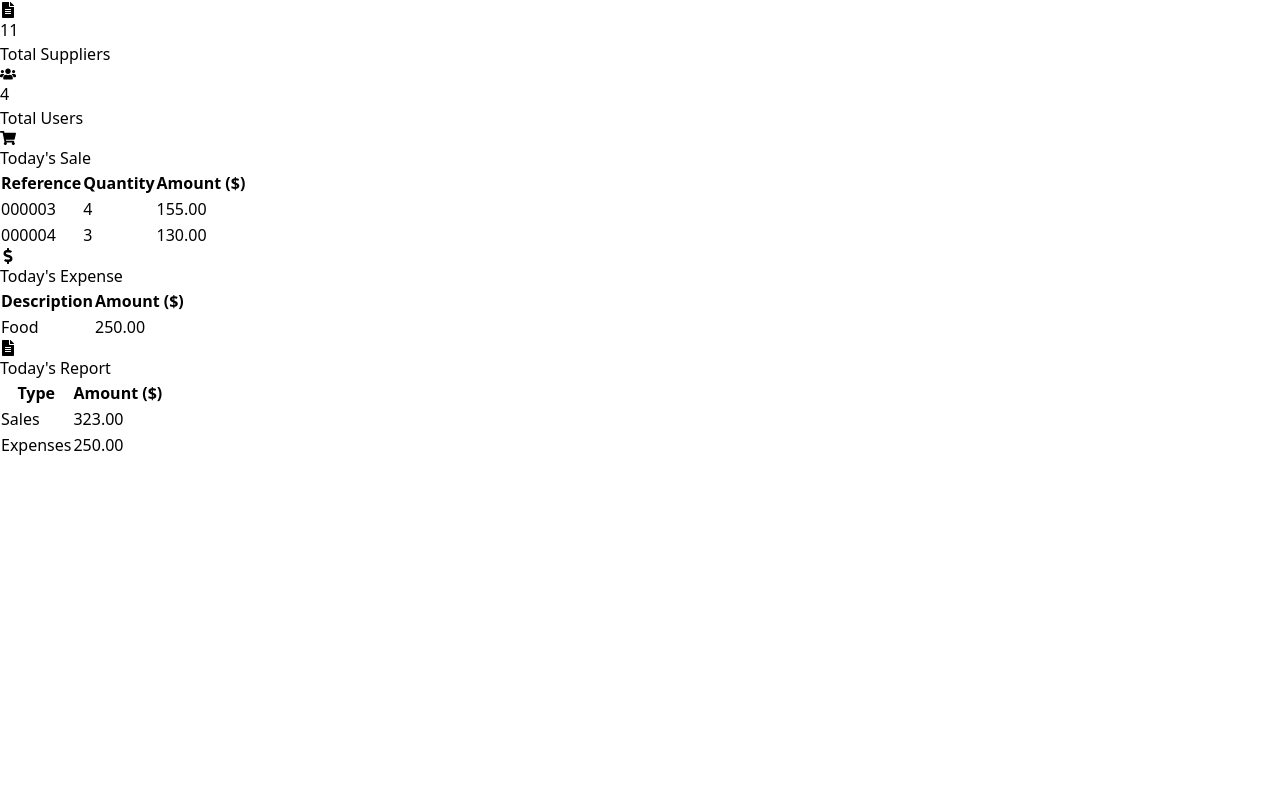
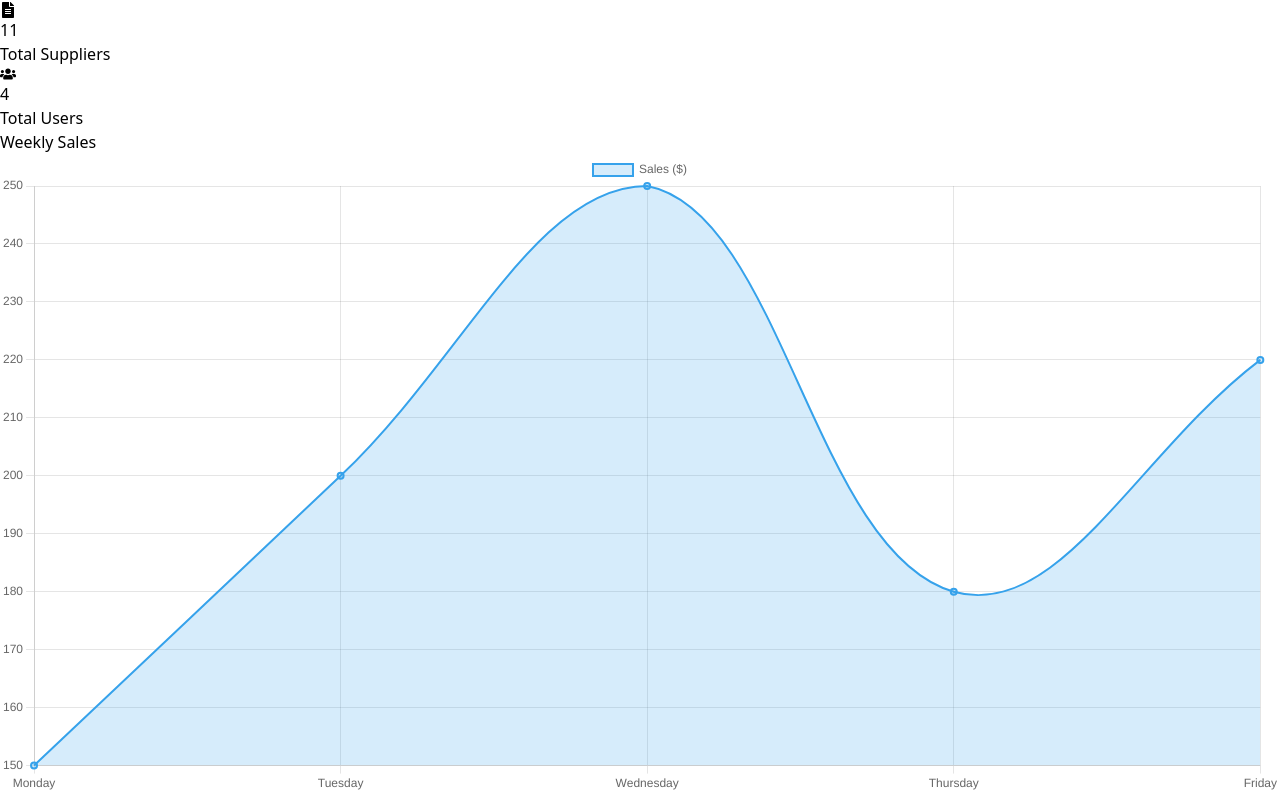
Before and after one commit to ProffMash/Dashboards, a React (Vite) app: page / in a window 1280 px wide. Shown: the part 518-1316 px from the top of the page. Before the commit the page ends 976 px from the top, so only its background shows below. Built offline with nearby package versions, Linux system fonts and the light colour scheme.

Commit message:
added charts

```diff
--- a/src/pharmacy/Dashboard.tsx
+++ b/src/pharmacy/Dashboard.tsx
@@ -1,10 +1,41 @@
 import React from 'react';
 import { FaPills, FaUsers, FaShoppingCart, FaDollarSign, FaFileAlt, FaChartBar } from 'react-icons/fa';
+import { Line, Bar } from 'react-chartjs-2';
+import { Chart, registerables } from 'chart.js';
+
+Chart.register(...registerables);
 
 const Dashboard: React.FC = () => {
+  const salesData = {
+    labels: ['Monday', 'Tuesday', 'Wednesday', 'Thursday', 'Friday'],
+    datasets: [
+      {
+        label: 'Sales ($)',
+        data: [150, 200, 250, 180, 220],
+        backgroundColor: 'rgba(54, 162, 235, 0.2)',
+        borderColor: 'rgba(54, 162, 235, 1)',
+        borderWidth: 2,
+        tension: 0.4, // smooth line
+        fill: true,
+      },
+    ],
+  };
+
+  const expenseData = {
+    labels: ['Food', 'Transport', 'Office Supplies', 'Utilities'],
+    datasets: [
+      {
+        label: 'Expenses ($)',
+        data: [250, 120, 80, 60],
+        backgroundColor: 'rgba(255, 99, 132, 0.6)',
+        borderColor: 'rgba(255, 99, 132, 1)',
+        borderWidth: 1,
+      },
+    ],
+  };
+
   return (
     <div className="flex flex-col md:flex-row h-screen bg-gradient-to-br from-blue-50 via-white to-blue-100">
-
       <main className="flex-1 p-6">
         <div className="flex justify-between items-center mb-6">
           <h1 className="text-2xl font-bold text-gray-800">Dashboard</h1>
@@ -46,80 +77,18 @@ const Dashboard: React.FC = () => {
           ))}
         </div>
 
-        {/* Tables for Today's Sales, Expenses, and Reports */}
-        <div className="grid grid-cols-1 md:grid-cols-2 lg:grid-cols-3 gap-6">
-          {/* Today's Sale */}
-          <div className="bg-white p-6 rounded-lg shadow-lg transform hover:scale-105 transition duration-300 ease-in-out">
-            <h2 className="text-lg font-semibold mb-4 flex items-center text-gray-800">
-              <FaShoppingCart className="mr-2 text-blue-500" /> Today's Sale
-            </h2>
-            <table className="w-full text-sm text-gray-700">
-              <thead>
-                <tr>
-                  <th className="text-left py-2">Reference</th>
-                  <th className="text-left py-2">Quantity</th>
-                  <th className="text-left py-2">Amount ($)</th>
-                </tr>
-              </thead>
-              <tbody>
-                <tr>
-                  <td className="py-1">000003</td>
-                  <td className="py-1">4</td>
-                  <td className="py-1">155.00</td>
-                </tr>
-                <tr>
-                  <td className="py-1">000004</td>
-                  <td className="py-1">3</td>
-                  <td className="py-1">130.00</td>
-                </tr>
-              </tbody>
-            </table>
+        {/* Animated Charts */}
+        <div className="grid grid-cols-1 md:grid-cols-2 gap-6 mb-8">
+          {/* Sales Line Chart */}
+          <div className="bg-white p-6 rounded-lg shadow-lg">
+            <h2 className="text-lg font-semibold mb-4 text-gray-800">Weekly Sales</h2>
+            <Line data={salesData} options={{ responsive: true, animation: { duration: 1000 } }} />
           </div>
 
-          {/* Today's Expense */}
-          <div className="bg-white p-6 rounded-lg shadow-lg transform hover:scale-105 transition duration-300 ease-in-out">
-            <h2 className="text-lg font-semibold mb-4 flex items-center text-gray-800">
-              <FaDollarSign className="mr-2 text-teal-500" /> Today's Expense
-            </h2>
-            <table className="w-full text-sm text-gray-700">
-              <thead>
-                <tr>
-                  <th className="text-left py-2">Description</th>
-                  <th className="text-left py-2">Amount ($)</th>
-                </tr>
-              </thead>
-              <tbody>
-                <tr>
-                  <td className="py-1">Food</td>
-                  <td className="py-1">250.00</td>
-                </tr>
-              </tbody>
-            </table>
-          </div>
-
-          {/* Today's Report */}
-          <div className="bg-white p-6 rounded-lg shadow-lg transform hover:scale-105 transition duration-300 ease-in-out">
-            <h2 className="text-lg font-semibold mb-4 flex items-center text-gray-800">
-              <FaFileAlt className="mr-2 text-pink-500" /> Today's Report
-            </h2>
-            <table className="w-full text-sm text-gray-700">
-              <thead>
-                <tr>
-                  <th className="text-left py-2">Type</th>
-                  <th className="text-left py-2">Amount ($)</th>
-                </tr>
-              </thead>
-              <tbody>
-                <tr>
-                  <td className="py-1">Sales</td>
-                  <td className="py-1">323.00</td>
-                </tr>
-                <tr>
-                  <td className="py-1">Expenses</td>
-                  <td className="py-1">250.00</td>
-                </tr>
-              </tbody>
-            </table>
+          {/* Expenses Bar Chart */}
+          <div className="bg-white p-6 rounded-lg shadow-lg">
+            <h2 className="text-lg font-semibold mb-4 text-gray-800">Expense Breakdown</h2>
+            <Bar data={expenseData} options={{ responsive: true, animation: { duration: 1000 } }} />
           </div>
         </div>
       </main>
```
